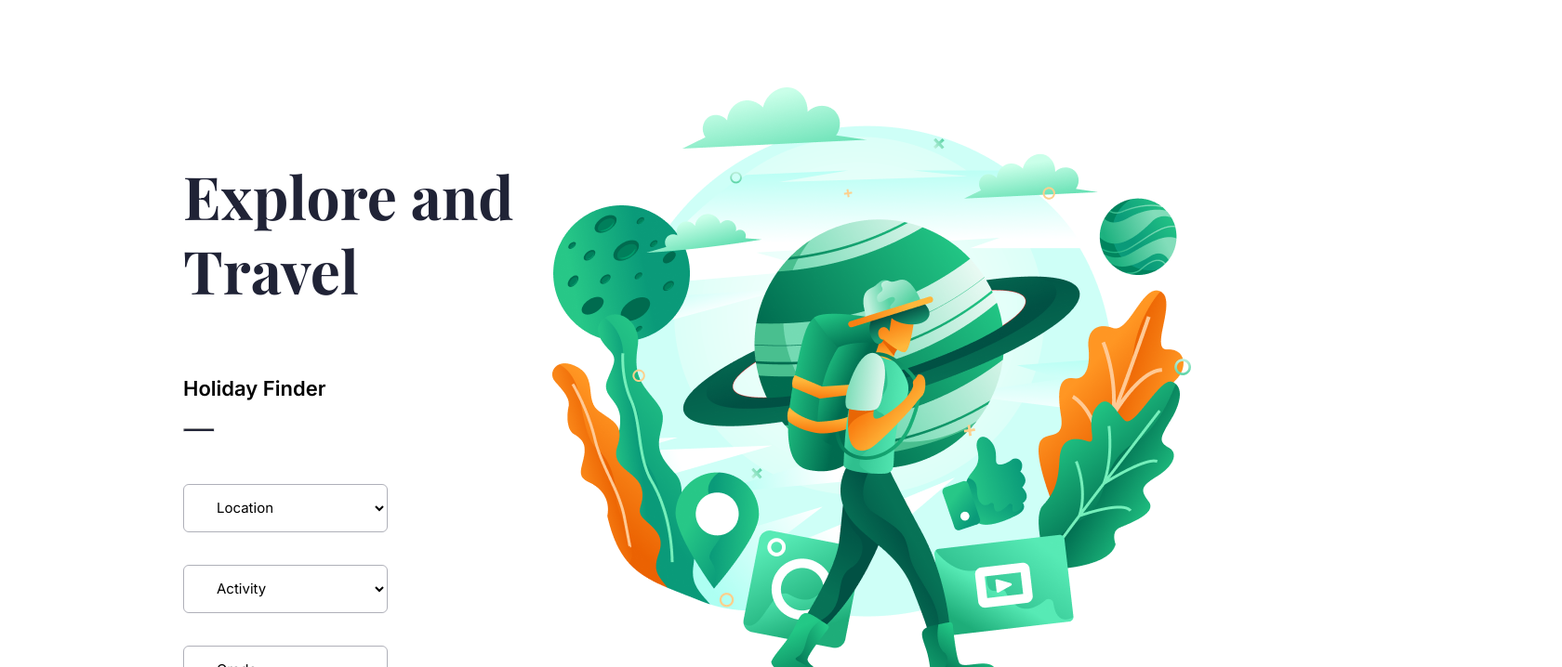
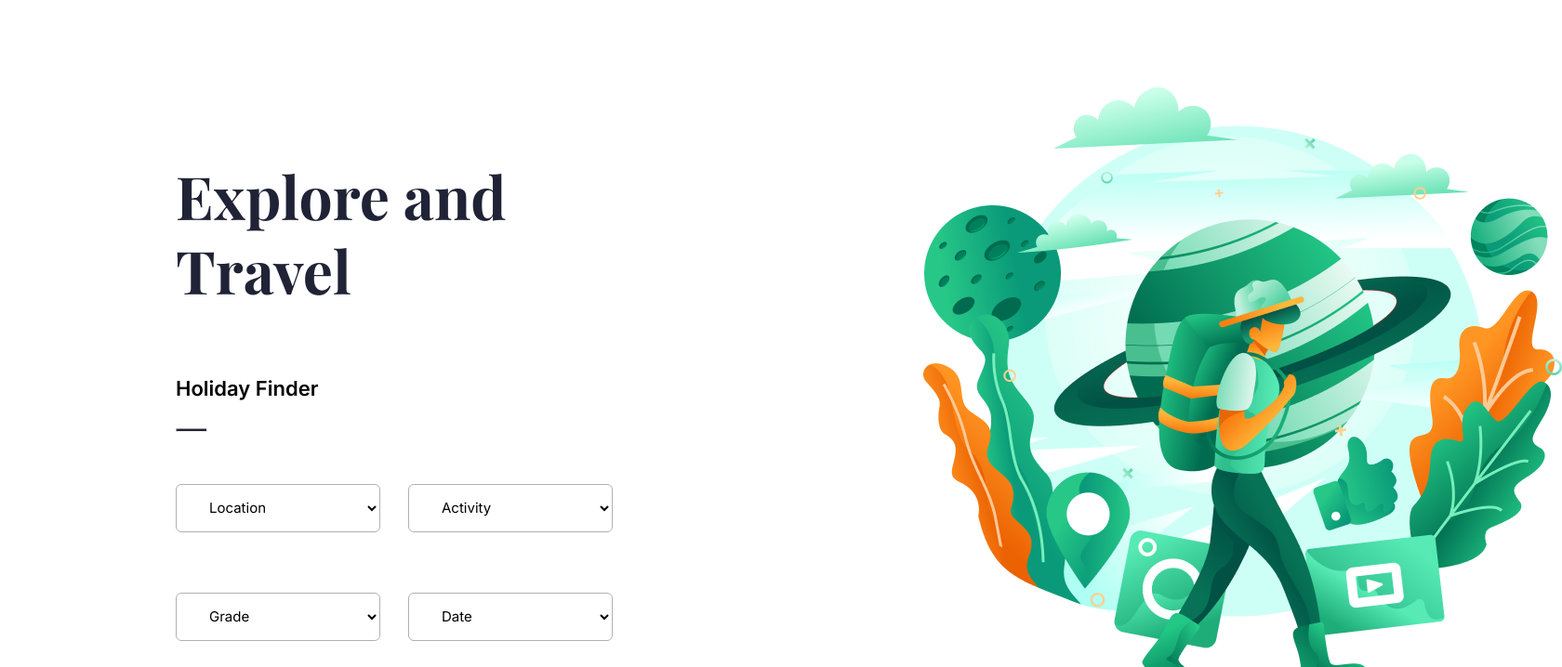
Before and after one commit to eynlanzer/thousand-sunny, a React (Create React App) app: page / in a window 1280 px wide. Shown: the part 110-828 px from the top of the page at 93% size, 1680 px wide, since content can reach past the window. Built offline with nearby package versions, Linux system fonts and the light colour scheme.

Commit message:
finder reviewed

```diff
--- a/src/scss/_config.scss
+++ b/src/scss/_config.scss
@@ -11,9 +11,8 @@
 
 body{
    font-family: 'Inter';
+   margin: 0;
 }
 
-// .container{
-//    max-width: 1600px;
-//    margin: 0 auto;
+// .App{
 // }
--- a/src/scss/_finder.scss
+++ b/src/scss/_finder.scss
@@ -1,10 +1,11 @@
 .finder{
-  max-width: 1330px;
+  width: 1600px;
   display: flex;
   justify-content: space-between;
-  margin: 80px 105px 0 189px;
+  margin: 80px 105px 0 80px;
   &__content{
     margin-top: 34px;
+    margin-left: 109px;
 
     &__btn{
       background-color: var(--orange);
@@ -47,8 +48,11 @@
     }
 
     &__dropdown{
-      margin-right: 147px;
       margin-top: 48px;
+      display: flex;
+      gap: 30px;
+      flex-wrap: wrap;
+      width: 471px;
       &__option{
         --black: #4A4C53;
         border-radius: 6px;
@@ -61,7 +65,6 @@
         height: 52px;
         width: 220px;
         margin-bottom: 35px;
-        margin-right: 30px;
         padding-left: 31px;
       }
     }
```
